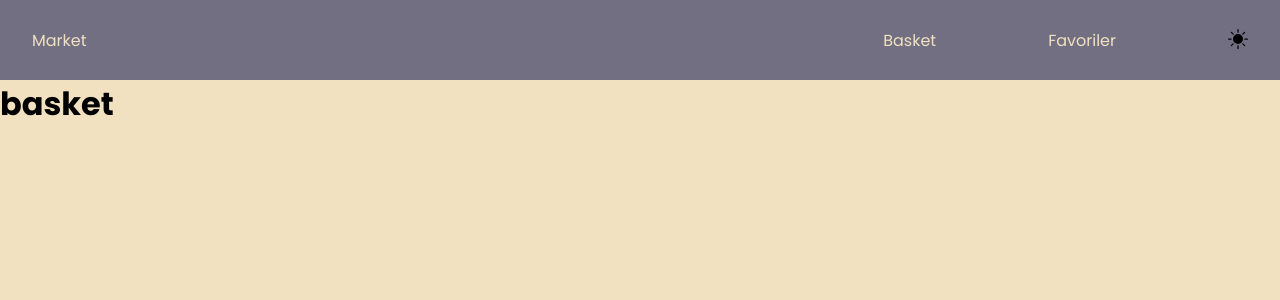
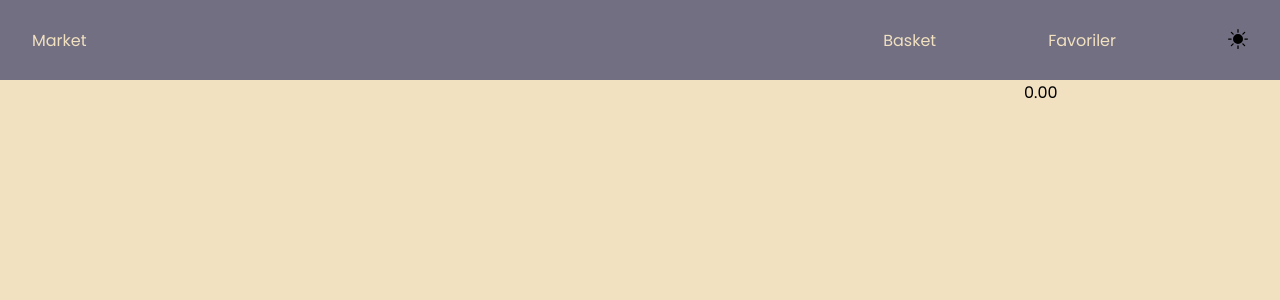
Before and after one commit to Ynsinan/market-project, a React (Create React App) app: page /basket in a window 1280 px wide. Shown: the top 300 px of the page. Built offline with nearby package versions, Linux system fonts and the light colour scheme.

Commit message:
Basket Page Product List and Total Price Area Added

```diff
--- a/src/pages/Basket/Basket.tsx
+++ b/src/pages/Basket/Basket.tsx
@@ -1,19 +1,31 @@
-import { useEffect } from "react";
-import { useDispatch, useSelector } from "react-redux";
+import { BasketProductCard } from "components";
+import React from "react";
+import { useSelector } from "react-redux";
 import { AppState } from "store";
-import { addBasket } from "store/actions/ProductActions";
+
 import * as S from "./styles";
 
 const Basket = () => {
   const basketItems = useSelector((state: AppState) => state.products.basket);
 
+  const total = basketItems
+    .reduce((acc: any, item: any) => acc + item.count * item.price, 0)
+    .toFixed(2);
+  console.log(total);
+
   return (
-    <div>
-      <h1>basket</h1>
-      {basketItems.map((item) => {
-        return <p>22{item.name}</p>;
-      })}
-    </div>
+    <S.BasketWrapper>
+      <S.ProductsList>
+        {basketItems.map((item, key) => {
+          return (
+            <React.Fragment key={key}>
+              <BasketProductCard item={item} />
+            </React.Fragment>
+          );
+        })}
+      </S.ProductsList>
+      <S.TotalPrice>{total}</S.TotalPrice>
+    </S.BasketWrapper>
   );
 };
 
--- a/src/pages/Basket/styles.ts
+++ b/src/pages/Basket/styles.ts
@@ -1 +1,15 @@
 import styled from "styled-components";
+
+export const BasketWrapper = styled.div`
+  display: flex;
+  flex-direction: row;
+  width: 100%;
+`;
+
+export const ProductsList = styled.div`
+  width: 80%;
+  display: flex;
+  flex-direction: column;
+`;
+
+export const TotalPrice = styled.div``;
--- a/src/pages/Home/Home.tsx
+++ b/src/pages/Home/Home.tsx
@@ -1,11 +1,13 @@
 import { Filter, Pagination } from "components";
 import { useEffect } from "react";
-import { useDispatch } from "react-redux";
+import { useDispatch} from "react-redux";
 import { getProductsAll } from "store/actions/ProductActions";
 
 import * as S from "./styles";
 
 const Home = ({ theme }: any) => {
+
+
   const dispatch = useDispatch();
 
   useEffect(() => {
```
